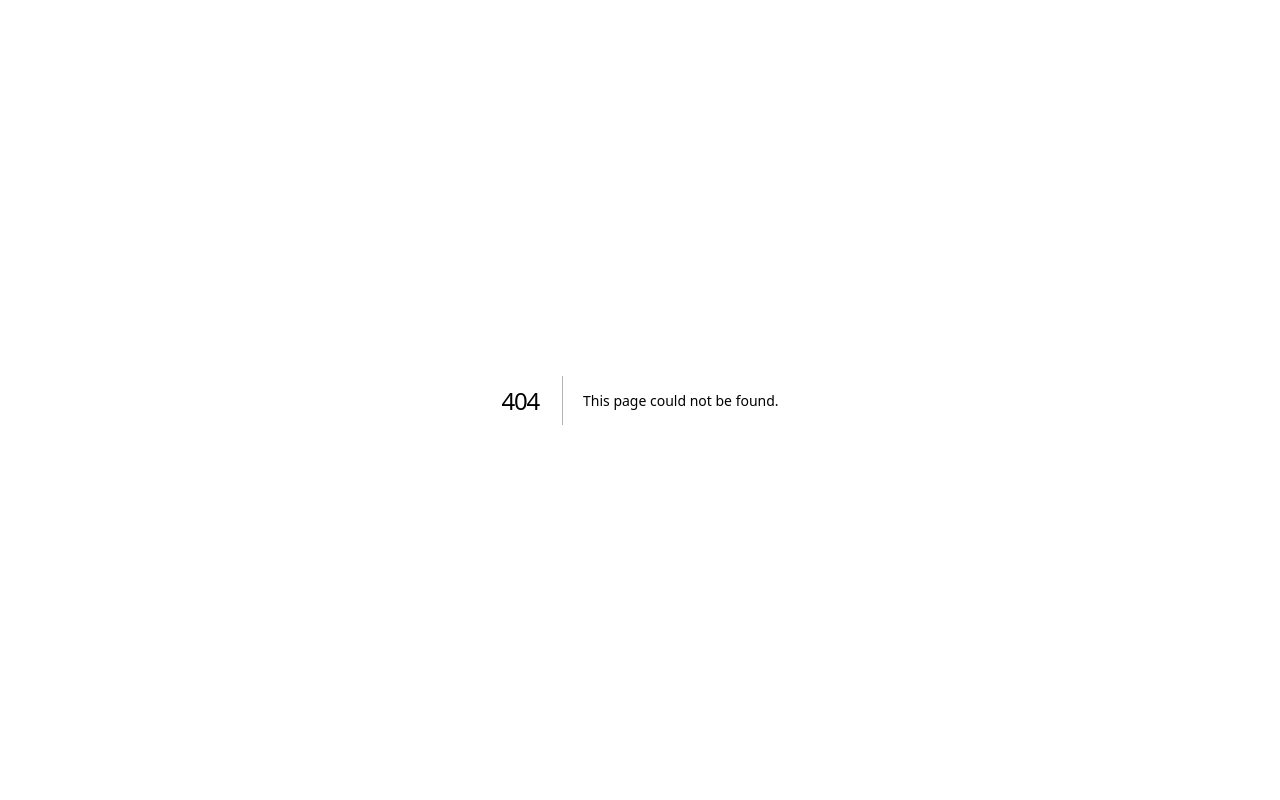
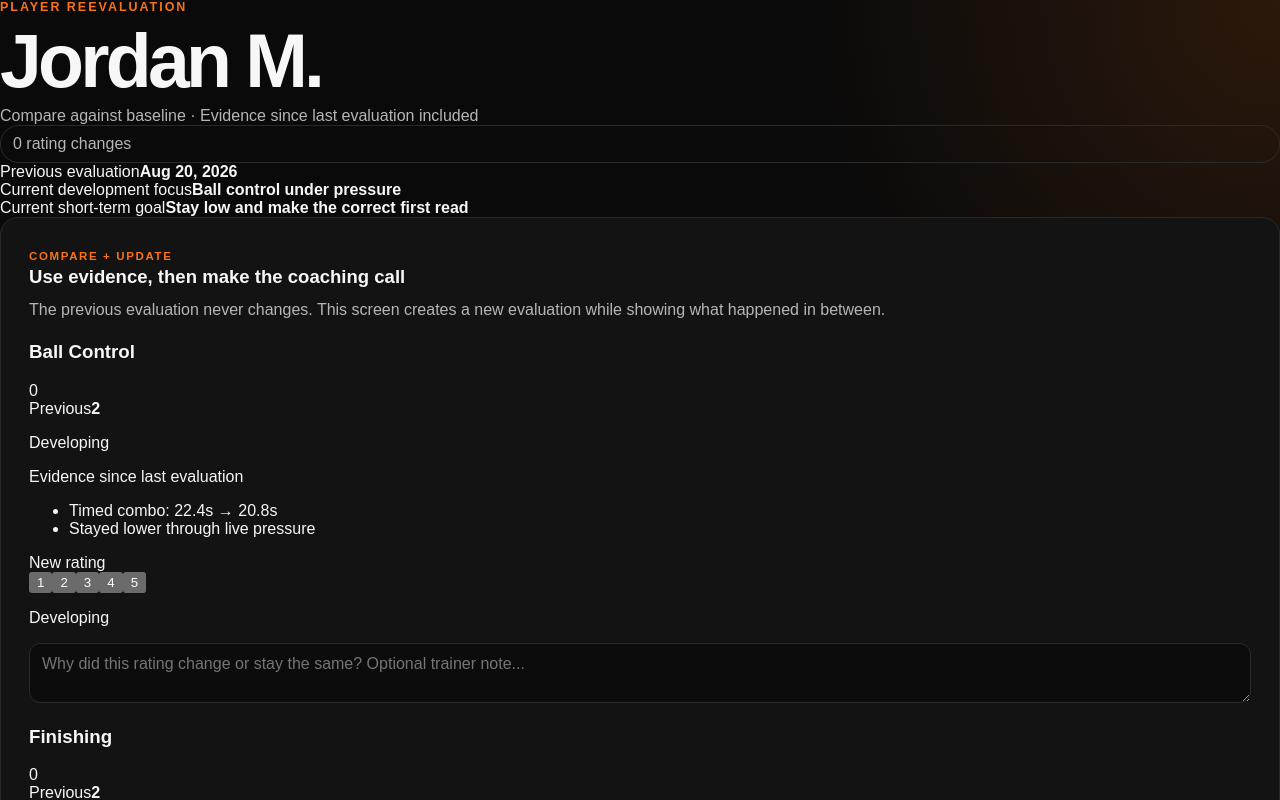
Before and after one commit to thatstuffpt-collab/Player-Development-, a Next.js app: page /trainer/evaluation/reevaluate in a window 1280 px wide. Before the commit this address had no page. Shown: the top 800 px of the page. Built offline with nearby package versions, Linux system fonts and the light colour scheme.

Commit message:
Build reevaluation comparison prototype

```diff
--- /dev/null
+++ b/src/app/trainer/evaluation/reevaluate/page.tsx
@@ -0,0 +1,239 @@
+"use client";
+
+import { useMemo, useState } from "react";
+
+const categories = [
+  "Ball Control",
+  "Finishing",
+  "Shooting",
+  "Decision Making",
+  "Playing Under Pressure",
+  "Off-Ball Awareness",
+  "On-Ball Defense",
+  "Defensive Awareness",
+  "Effort & Competitiveness",
+  "Coachability",
+  "Confidence",
+  "Response to Mistakes",
+];
+
+const ratingLabels = ["", "Building Foundation", "Developing", "Game Ready", "Getting Tuff", "Tuff"];
+
+const priorRatings: Record<string, number> = {
+  "Ball Control": 2,
+  Finishing: 2,
+  Shooting: 3,
+  "Decision Making": 2,
+  "Playing Under Pressure": 2,
+  "Off-Ball Awareness": 3,
+  "On-Ball Defense": 3,
+  "Defensive Awareness": 2,
+  "Effort & Competitiveness": 3,
+  Coachability: 4,
+  Confidence: 2,
+  "Response to Mistakes": 2,
+};
+
+const evidence: Record<string, string[]> = {
+  "Ball Control": ["Timed combo: 22.4s → 20.8s", "Stayed lower through live pressure"],
+  Finishing: ["7/10 contact finishes right side", "Improved two-foot balance"],
+  Shooting: ["8/10 one-dribble pull-up right slot"],
+  "Decision Making": ["Quicker second-side read in live play"],
+  "Playing Under Pressure": ["Two clean possessions vs guide-hand pressure"],
+  "Off-Ball Awareness": ["Better spacing in 3v3"],
+  "On-Ball Defense": ["Contained drive 4/6 reps"],
+  "Defensive Awareness": ["Late help still showing up"],
+  "Effort & Competitiveness": ["Competed through final live segment"],
+  Coachability: ["Applied footwork cue within same session"],
+  Confidence: ["Attacked closeout without hesitation"],
+  "Response to Mistakes": ["Reset faster after turnover"],
+};
+
+export default function ReevaluationPage() {
+  const [ratings, setRatings] = useState<Record<string, number | null>>(
+    Object.fromEntries(categories.map((category) => [category, priorRatings[category]])),
+  );
+  const [priorities, setPriorities] = useState<string[]>(["Ball Control", "Decision Making"]);
+  const [goal, setGoal] = useState("Keep control and make the correct first read under live pressure.");
+
+  const changes = useMemo(
+    () =>
+      categories.map((category) => {
+        const previous = priorRatings[category];
+        const current = ratings[category];
+        return {
+          category,
+          previous,
+          current,
+          delta: current === null ? null : current - previous,
+        };
+      }),
+    [ratings],
+  );
+
+  const changedCount = changes.filter((item) => item.delta !== 0 && item.delta !== null).length;
+
+  function togglePriority(category: string) {
+    setPriorities((current) => {
+      if (current.includes(category)) return current.filter((item) => item !== category);
+      if (current.length >= 3) return current;
+      return [...current, category];
+    });
+  }
+
+  return (
+    <main className="reeval-shell">
+      <header className="reeval-header">
+        <div>
+          <p className="eyebrow">PLAYER REEVALUATION</p>
+          <h1 className="evaluation-title">Jordan M.</h1>
+          <p className="session-meta">Compare against baseline · Evidence since last evaluation included</p>
+        </div>
+        <div className="step-chip">{changedCount} rating changes</div>
+      </header>
+
+      <section className="reeval-overview">
+        <div>
+          <span>Previous evaluation</span>
+          <strong>Aug 20, 2026</strong>
+        </div>
+        <div>
+          <span>Current development focus</span>
+          <strong>Ball control under pressure</strong>
+        </div>
+        <div>
+          <span>Current short-term goal</span>
+          <strong>Stay low and make the correct first read</strong>
+        </div>
+      </section>
+
+      <section className="evaluation-card">
+        <div className="section-heading">
+          <div>
+            <span className="section-kicker">COMPARE + UPDATE</span>
+            <h2>Use evidence, then make the coaching call</h2>
+          </div>
+        </div>
+        <p className="support-copy">
+          The previous evaluation never changes. This screen creates a new evaluation while showing what happened in between.
+        </p>
+
+        <div className="reeval-stack">
+          {categories.map((category) => {
+            const previous = priorRatings[category];
+            const current = ratings[category];
+            const delta = current === null ? null : current - previous;
+
+            return (
+              <article className="reeval-card" key={category}>
+                <div className="reeval-title-row">
+                  <h3>{category}</h3>
+                  {delta !== null && (
+                    <span className={delta > 0 ? "delta positive" : delta < 0 ? "delta negative" : "delta"}>
+                      {delta > 0 ? `+${delta}` : delta}
+                    </span>
+                  )}
+                </div>
+
+                <div className="reeval-columns">
+                  <div className="previous-rating">
+                    <span>Previous</span>
+                    <strong>{previous}</strong>
+                    <p>{ratingLabels[previous]}</p>
+                  </div>
+
+                  <div className="evidence-panel">
+                    <span>Evidence since last evaluation</span>
+                    <ul>
+                      {(evidence[category] ?? ["No meaningful evidence logged yet"]).map((item) => (
+                        <li key={item}>{item}</li>
+                      ))}
+                    </ul>
+                  </div>
+
+                  <div className="new-rating">
+                    <span>New rating</span>
+                    <div className="compact-rating-scale">
+                      {[1,2,3,4,5].map((rating) => (
+                        <button
+                          key={rating}
+                          type="button"
+                          className={current === rating ? "compact-rating selected" : "compact-rating"}
+                          onClick={() => setRatings((state) => ({ ...state, [category]: rating }))}
+                        >
+                          {rating}
+                        </button>
+                      ))}
+                    </div>
+                    <p>{current ? ratingLabels[current] : "Not assessed"}</p>
+                  </div>
+                </div>
+
+                <textarea
+                  className="evaluation-note"
+                  rows={2}
+                  placeholder="Why did this rating change or stay the same? Optional trainer note..."
+                />
+              </article>
+            );
+          })}
+        </div>
+      </section>
+
+      <section className="evaluation-card reeval-plan">
+        <div className="section-heading">
+          <div>
+            <span className="section-kicker">UPDATED DEVELOPMENT PLAN</span>
+            <h2>What matters next?</h2>
+          </div>
+          <span className="speed-chip">{priorities.length}/3 priorities</span>
+        </div>
+
+        <p className="support-copy">
+          Keep, remove, or replace the athlete&apos;s top 2–3 priorities based on this reevaluation.
+        </p>
+
+        <div className="priority-grid">
+          {categories.map((category) => (
+            <button
+              key={category}
+              type="button"
+              className={priorities.includes(category) ? "priority-button selected" : "priority-button"}
+              onClick={() => togglePriority(category)}
+            >
+              {category}
+            </button>
+          ))}
+        </div>
+
+        <label className="goal-field">
+          Updated short-term goal
+          <textarea
+            rows={3}
+            value={goal}
+            onChange={(event) => setGoal(event.target.value)}
+          />
+        </label>
+
+        <div className="reeval-summary">
+          <div>
+            <span>Keep doing</span>
+            <strong>Use meaningful evidence between formal evaluations</strong>
+          </div>
+          <div>
+            <span>Updated priorities</span>
+            <strong>{priorities.length ? priorities.join(" · ") : "Choose 2–3 priorities"}</strong>
+          </div>
+          <div>
+            <span>Next formal evaluation</span>
+            <strong>Trainer decides based on development cycle</strong>
+          </div>
+        </div>
+
+        <button className="primary-button" type="button">
+          Save New Evaluation & Update Plan
+        </button>
+      </section>
+    </main>
+  );
+}
```
